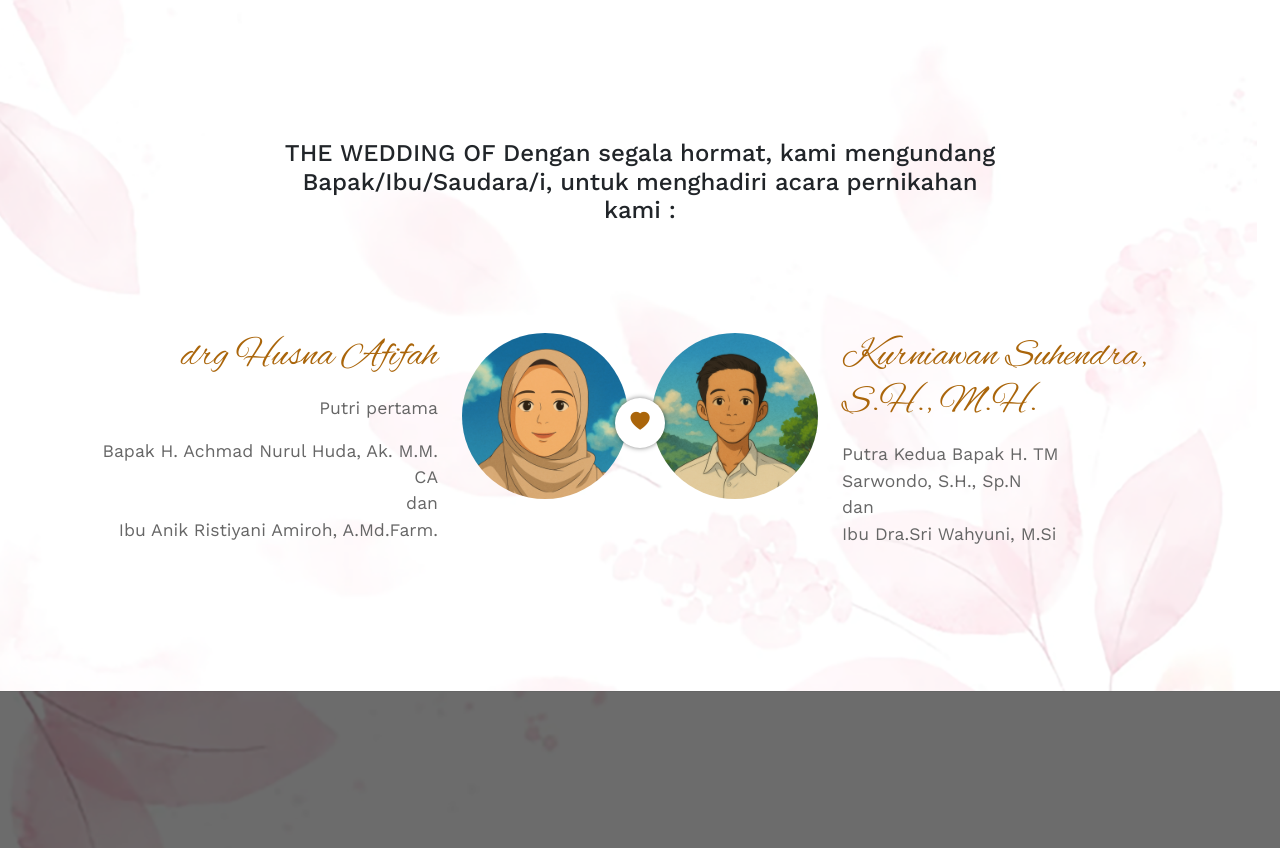
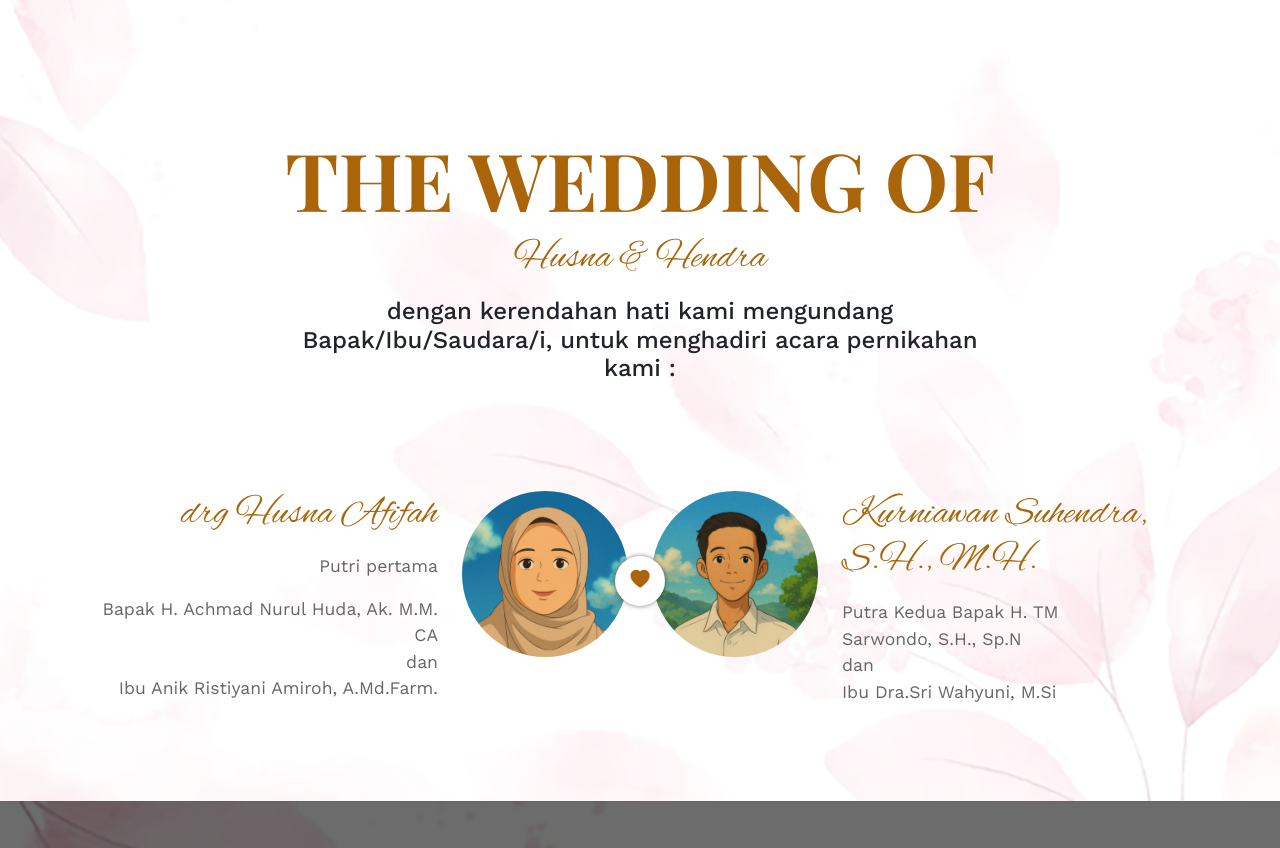
Before and after one commit to hisyammuhammad/wedding, a website: page index.html in a window 1280 px wide. Shown: the part 880-1728 px from the top of the page. Drawn offline with nearby package versions, Linux system fonts and the light colour scheme; some packages are replaced by stand-ins of ours; a script that the page names is missing.

Commit message:
Add files via upload

```diff
--- a/index.html
+++ b/index.html
@@ -72,8 +72,9 @@
       <div class="container">
         <div class="row justify-content-center">
           <div class="col-md-8 text-center">
-            <h2></h2>
-            <h4>THE WEDDING OF Dengan segala hormat, kami mengundang <span>Bapak/Ibu/Saudara/i,</span> untuk menghadiri acara pernikahan kami :</h4>
+            <h2>THE WEDDING OF</h2>
+            <h3>Husna & Hendra</h3>
+            <h4>dengan kerendahan hati kami mengundang <span>Bapak/Ibu/Saudara/i,</span> untuk menghadiri acara pernikahan kami :</h4>
           </div>
         </div>
         <div class="row couple">
```
